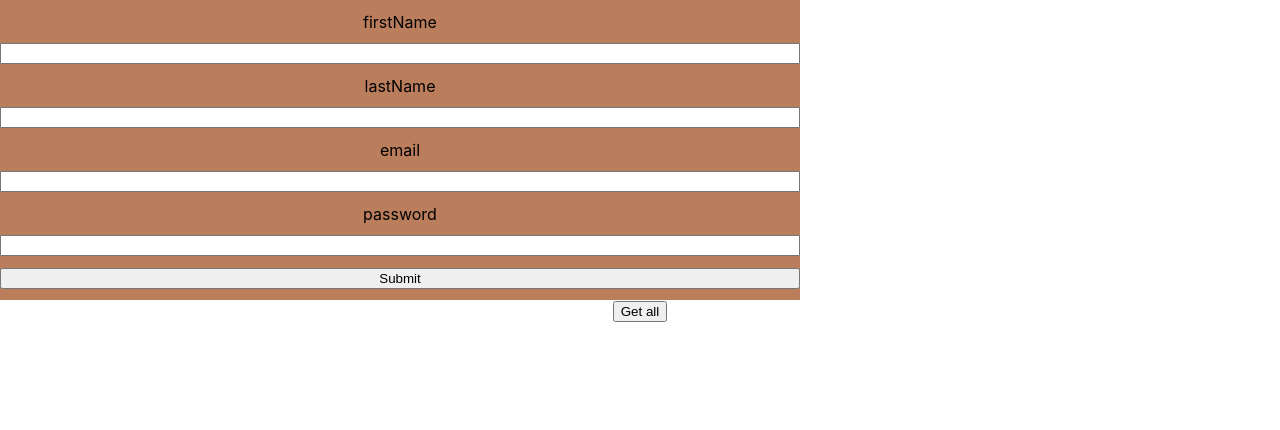
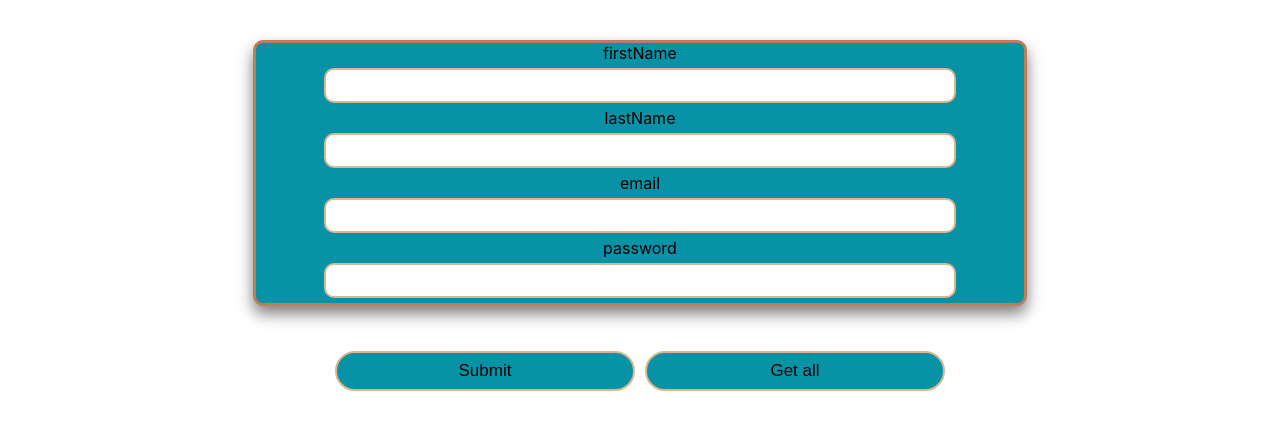
Before and after one commit to AgusBelgrano/node-react-app-practice, a React (Create React App) app in the folder practice-app/: page / in a window 1280 px wide. Shown: the top 430 px of the page. Built offline with nearby package versions, Linux system fonts and the light colour scheme.

Commit message:
Styles added and comments erased on register file

```diff
--- a/practice-app/src/register/Register.tsx
+++ b/practice-app/src/register/Register.tsx
@@ -17,13 +17,11 @@ const Register = () => {
     handleSubmit,
   } = useForm<IFormValues>();
 
-  const {getAll, createUser} = ApiService()
 
-  //Alerta que marca los datos ingresados
   const onSubmit: SubmitHandler<IFormValues> = data =>{
-    // alert(JSON.stringify(data))
     createUser(data)
   }
+  const {getAll, createUser} = ApiService()
 
   return(
     <>
@@ -32,9 +30,11 @@ const Register = () => {
         <Input label="lastName" register={register} required/>
         <Input label="email" register={register} required/>
         <Input label="password" register={register} required/>
-        <input type="submit" />
       </form>
-      <button onClick={getAll}> Get all </button>
+      <div className="buttonsContainer">
+        <input className="inputButton" type="submit" />
+        <button className="inputButton" onClick={getAll}> Get all </button>
+      </div>
     </>
   )
 };
--- a/practice-app/src/styles/Register.css
+++ b/practice-app/src/styles/Register.css
@@ -1,11 +1,43 @@
 .form {
   display: flex;
-  flex-wrap: wrap;
   flex-direction: column;
   justify-content: space-evenly;
-  max-width: 800px;
-  height: 300px;
-  background-color: #bb7e5d;
+  align-items: center;
+  margin: 40px auto;
+  border: 3px solid #bb7e5d;
+  border-radius: 10px;
+  background-color: #0892a5;
+  width: 80%;
+  max-width: 768px;
+  box-shadow: 0px 8px 15px 0px rgba(0, 0, 0, 0.5);
+}
+
+.form Input {
+  width: 80%;
+  height: 25px;
+  margin: 5px;
+  padding: 3px 7px;
+  border: 2px solid #dbb68f;
+  background-color: white;
+  border-radius: 10px;
+  font-size: 17px;
+  color: #dbb68f;
+}
+
+.buttonsContainer {
+  margin: 20px;
+}
+
+.inputButton {
+  width: 300px;
+  max-width: 80%;
+  height: 40px;
+  margin: 5px;
+  border: 2px solid #dbb68f;
+  border-radius: 20px;
+  background-color: #0892a5;
+  font-size: 17px;
+  color: black;
 }
 
 /*
```
